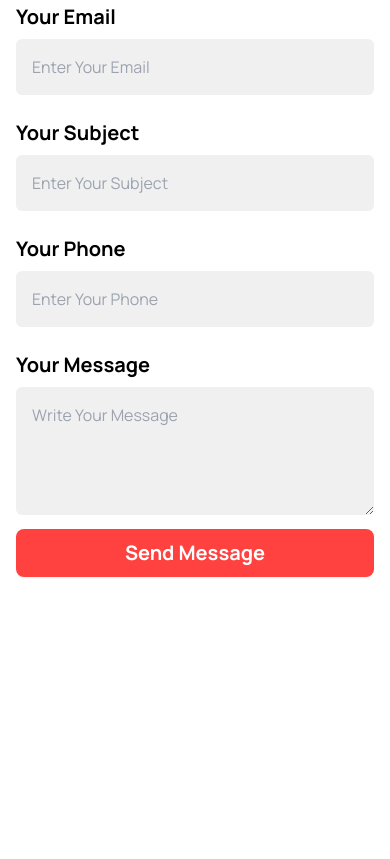
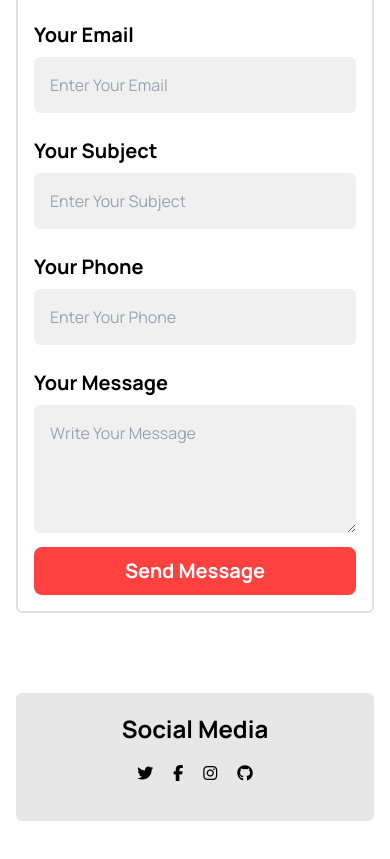
Before and after one commit to aaaziim/Hockey--Club, a plain HTML site: page index.html in a window 390 px wide. Shown: the part 8011-8870 px from the top of the page. Before the commit the page ends 8724 px from the top, so only its background shows below. Drawn offline with nearby package versions, Linux system fonts and the light colour scheme.

Commit message:
Responsive Social Media  Added

```diff
--- a/index.html
+++ b/index.html
@@ -468,7 +468,7 @@
                         </div>
                     </div>
                     <!-- Form -->
-                    <form>
+                    <form class="border-solid border-2 border-[#13131821] p-4 rounded-md">
                         <div class="grid grid-cols-1 lg:grid-cols-2 gap-4">
                             <p>
                                 <label for="Name" class="text-xl font-bold text-black">Your Name</label><br>
@@ -505,6 +505,17 @@
 
                     </form>
                 </div>
+                <div class="my-20">
+                    <div class="bg-[#1313181a] rounded-md p-5 text-center">
+                        <p class="text-2xl text-black font-bold">Social Media</p>
+                        <div class="flex gap-5 justify-center my-5 text-black">
+                            <i class="fa-brands fa-twitter"></i>
+                            <i class="fa-brands fa-facebook-f"></i>
+                            <i class="fa-brands fa-instagram"></i>
+                            <i class="fa-brands fa-github"></i>
+                        </div>
+                    </div>
+                </div>
 
                 <!-- Contact Container End -->
 
```
